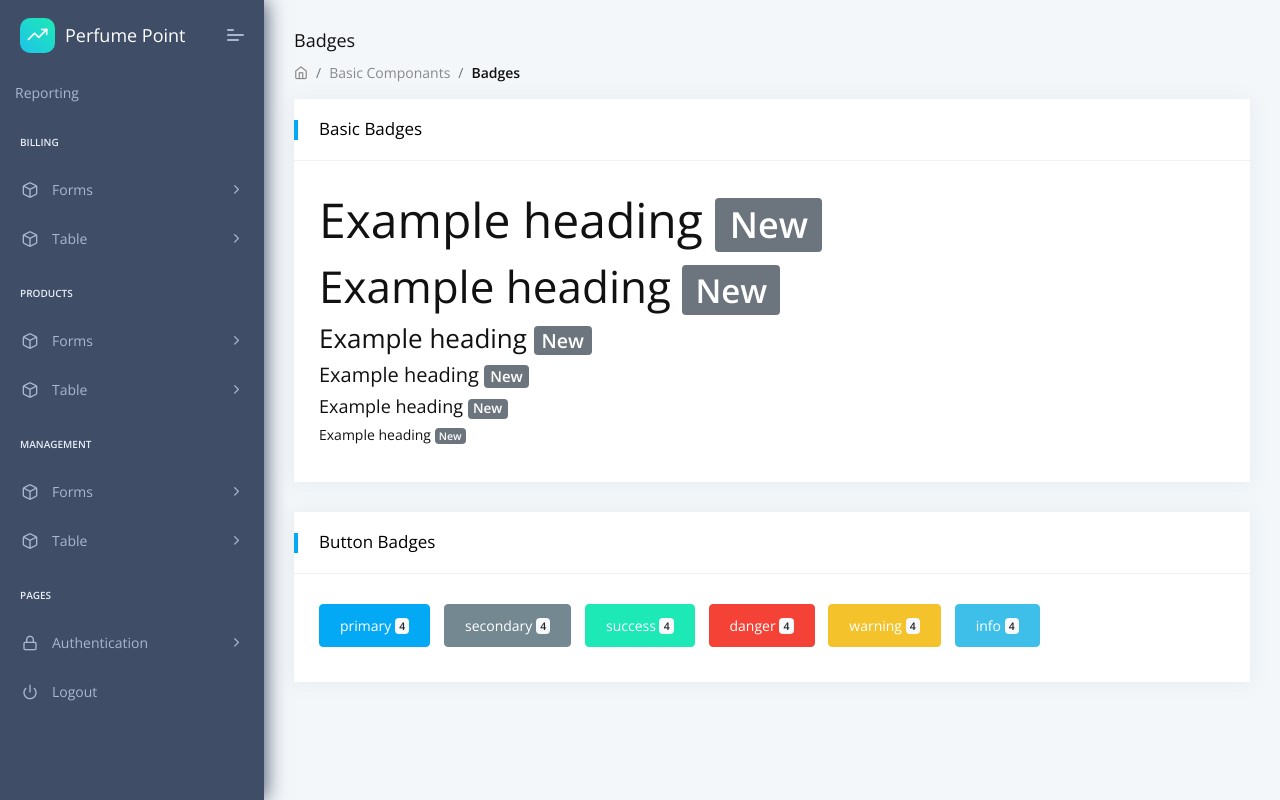
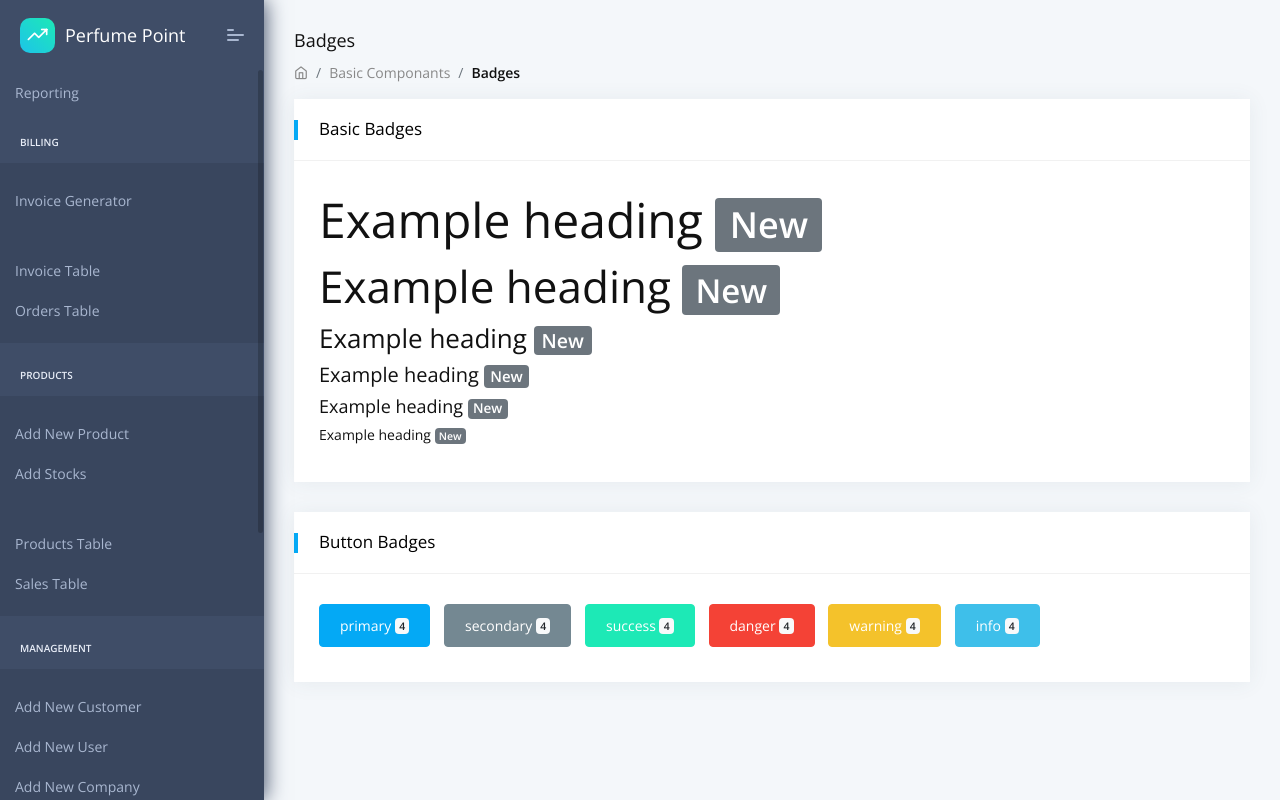
Before and after one commit to sakshamsang/perfumepoint_one, a Flask app: template apps/templates/Extra/ui-badges.html in a window 1280 px wide. Run offline with Flask 2, Linux system fonts and the light colour scheme; the template is opened without the code that fills it, so the values that code supplies are empty; parts of the project's set-up code (start-up, migrations or seed data) failed here and were passed over; some libraries are stand-ins or nearby versions.

Commit message:
Update 1.1
Side Bar Updated, Landing Page Updated

```diff
--- a/apps/authentication/routes.py
+++ b/apps/authentication/routes.py
@@ -48,7 +48,7 @@ def login():
     if not current_user.is_authenticated:
         return render_template('accounts/login.html',
                                form=login_form)
-    return redirect(url_for('home_blueprint.index'))
+    return redirect(url_for('home_blueprint.invoice_gen'))
 
 
 @blueprint.route('/register', methods=['GET', 'POST'])
--- a/apps/templates/includes/sidebar.html
+++ b/apps/templates/includes/sidebar.html
@@ -22,61 +22,61 @@
                     <li class="nav-item pcoded-menu-caption">
                         <label>Billing</label>
                     </li>
-                        <li data-username="basic components Button Alert Badges breadcrumb Paggination progress Tooltip popovers Carousel Cards Collapse Tabs pills Modal Grid System Typography Extra Shadows Embeds" class="nav-item pcoded-hasmenu">
-                            <a href="javascript:" class="nav-link "><span class="pcoded-micon">
-                                <i class="feather icon-box"></i></span><span class="pcoded-mtext">Forms</span></a>
+                        <!-- <li data-username="basic components Button Alert Badges breadcrumb Paggination progress Tooltip popovers Carousel Cards Collapse Tabs pills Modal Grid System Typography Extra Shadows Embeds" class="nav-item pcoded-hasmenu"> -->
+                            <!-- <a href="javascript:" class="nav-link "><span class="pcoded-micon">
+                                <i class="feather icon-box"></i></span><span class="pcoded-mtext">Forms</span></a> -->
                             <ul class="pcoded-submenu">
                                 <li class=""><a href="/invoice_gen" class="">Invoice Generator</a></li>
 
                             </ul>
-                        </li>
-                        <li data-username="basic components Button Alert Badges breadcrumb Paggination progress Tooltip popovers Carousel Cards Collapse Tabs pills Modal Grid System Typography Extra Shadows Embeds" class="nav-item pcoded-hasmenu">
+                        <!-- </li> -->
+                        <!-- <li data-username="basic components Button Alert Badges breadcrumb Paggination progress Tooltip popovers Carousel Cards Collapse Tabs pills Modal Grid System Typography Extra Shadows Embeds" class="nav-item pcoded-hasmenu">
                             <a href="javascript:" class="nav-link "><span class="pcoded-micon">
-                                <i class="feather icon-box"></i></span><span class="pcoded-mtext">Table</span></a>
+                                <i class="feather icon-box"></i></span><span class="pcoded-mtext">Table</span></a> -->
                             <ul class="pcoded-submenu">
 
                                 <li class=""><a href="/invoices" class="">Invoice Table</a></li>
                                 <li class=""><a href="/orders" class="">Orders Table</a></li>
 
                             </ul>
-                        </li>
+                        <!-- </li> -->
                     <li class="nav-item pcoded-menu-caption">
                         <label>Products</label>
                     </li>
-                    <li data-username="basic components Button Alert Badges breadcrumb Paggination progress Tooltip popovers Carousel Cards Collapse Tabs pills Modal Grid System Typography Extra Shadows Embeds" class="nav-item pcoded-hasmenu">
+                    <!-- <li data-username="basic components Button Alert Badges breadcrumb Paggination progress Tooltip popovers Carousel Cards Collapse Tabs pills Modal Grid System Typography Extra Shadows Embeds" class="nav-item pcoded-hasmenu">
                         <a href="javascript:" class="nav-link "><span class="pcoded-micon">
-                            <i class="feather icon-box"></i></span><span class="pcoded-mtext">Forms</span></a>
+                            <i class="feather icon-box"></i></span><span class="pcoded-mtext">Forms</span></a> -->
                         <ul class="pcoded-submenu">
                             <li class=""><a href="/product_add" class="">Add New Product</a></li>
                             <li class=""><a href="/stocks_add" class="">Add Stocks</a></li>
 
                         </ul>
-                    </li>
-                    <li data-username="basic components Button Alert Badges breadcrumb Paggination progress Tooltip popovers Carousel Cards Collapse Tabs pills Modal Grid System Typography Extra Shadows Embeds" class="nav-item pcoded-hasmenu">
+                    <!-- </li> -->
+                    <!-- <li data-username="basic components Button Alert Badges breadcrumb Paggination progress Tooltip popovers Carousel Cards Collapse Tabs pills Modal Grid System Typography Extra Shadows Embeds" class="nav-item pcoded-hasmenu">
                         <a href="javascript:" class="nav-link "><span class="pcoded-micon">
-                            <i class="feather icon-box"></i></span><span class="pcoded-mtext">Table</span></a>
+                            <i class="feather icon-box"></i></span><span class="pcoded-mtext">Table</span></a> -->
                         <ul class="pcoded-submenu">
 
                             <li class=""><a href="/products" class="">Products Table</a></li>
                             <li class=""><a href="/sales" class="">Sales Table</a></li>
 
                         </ul>
-                    </li>
+                    <!-- </li> -->
                     <li class="nav-item pcoded-menu-caption">
                         <label>Management</label>
                     </li>
-                    <li data-username="basic components Button Alert Badges breadcrumb Paggination progress Tooltip popovers Carousel Cards Collapse Tabs pills Modal Grid System Typography Extra Shadows Embeds" class="nav-item pcoded-hasmenu">
+                    <!-- <li data-username="basic components Button Alert Badges breadcrumb Paggination progress Tooltip popovers Carousel Cards Collapse Tabs pills Modal Grid System Typography Extra Shadows Embeds" class="nav-item pcoded-hasmenu">
                         <a href="javascript:" class="nav-link "><span class="pcoded-micon">
-                            <i class="feather icon-box"></i></span><span class="pcoded-mtext">Forms</span></a>
+                            <i class="feather icon-box"></i></span><span class="pcoded-mtext">Forms</span></a> -->
                         <ul class="pcoded-submenu">
                             <li class=""><a href="/cust_add" class="">Add New Customer</a></li>
                             <li class=""><a href="/user_add" class="">Add New User</a></li>
                             <li class=""><a href="/comp_add" class="">Add New Company</a></li>
                         </ul>
-                    </li>
-                    <li data-username="basic components Button Alert Badges breadcrumb Paggination progress Tooltip popovers Carousel Cards Collapse Tabs pills Modal Grid System Typography Extra Shadows Embeds" class="nav-item pcoded-hasmenu">
+                    <!-- </li> -->
+                    <!-- <li data-username="basic components Button Alert Badges breadcrumb Paggination progress Tooltip popovers Carousel Cards Collapse Tabs pills Modal Grid System Typography Extra Shadows Embeds" class="nav-item pcoded-hasmenu">
                         <a href="javascript:" class="nav-link "><span class="pcoded-micon">
-                            <i class="feather icon-box"></i></span><span class="pcoded-mtext">Table</span></a>
+                            <i class="feather icon-box"></i></span><span class="pcoded-mtext">Table</span></a> -->
                         <ul class="pcoded-submenu">
 
                             <li class=""><a href="/party" class="">Customer Table</a></li>
@@ -86,16 +86,16 @@
                         </ul>
                     </li>
                     <li class="nav-item pcoded-menu-caption">
-                        <label>Pages</label>
+                        <label>Authentication</label>
                     </li>
-                    <li data-username="Authentication Sign up Sign in reset password Change password Personal information profile settings map form subscribe" class="nav-item pcoded-hasmenu">
-                        <a href="javascript:" class="nav-link "><span class="pcoded-micon"><i class="feather icon-lock"></i></span><span class="pcoded-mtext">Authentication</span></a>
+                    <!-- <li data-username="Authentication Sign up Sign in reset password Change password Personal information profile settings map form subscribe" class="nav-item pcoded-hasmenu">
+                        <a href="javascript:" class="nav-link "><span class="pcoded-micon"><i class="feather icon-lock"></i></span><span class="pcoded-mtext">Authentication</span></a> -->
                         <ul class="pcoded-submenu">
                             <li class=""><a href="/auth-reset-pass.html" class="">Reset Pass</a></li>
-                            <li class=""><a href="/login.html" class="">Login (template)</a></li>
-                            <li class=""><a href="/register.html" class="">Register (template)</a></li>
+                            <li class=""><a href="/login.html" class="">Login</a></li>
+                            <li class=""><a href="/register.html" class="">Register</a></li>
                         </ul>
-                    </li>
+                    <!-- </li> -->
 
 
                     <li data-username="Disabled Menu" class="nav-item">
```
